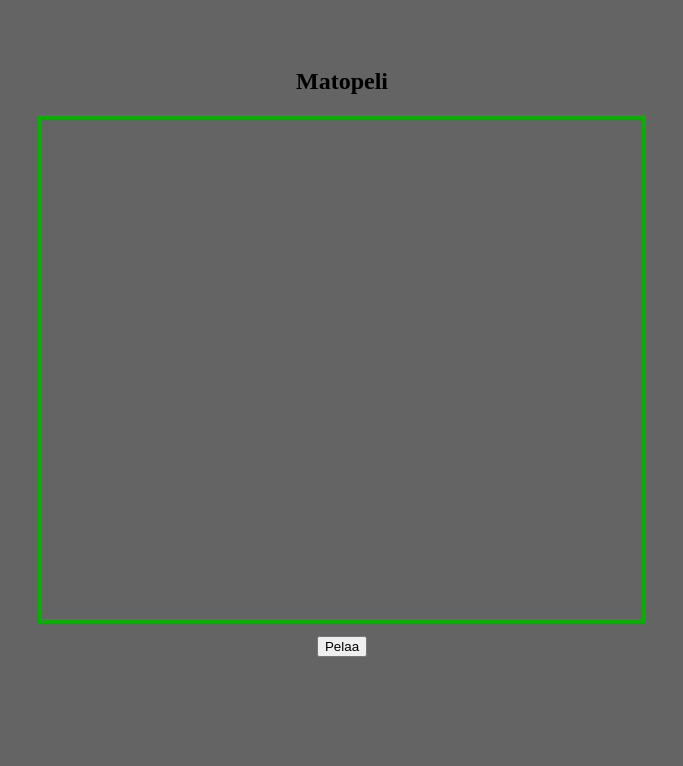
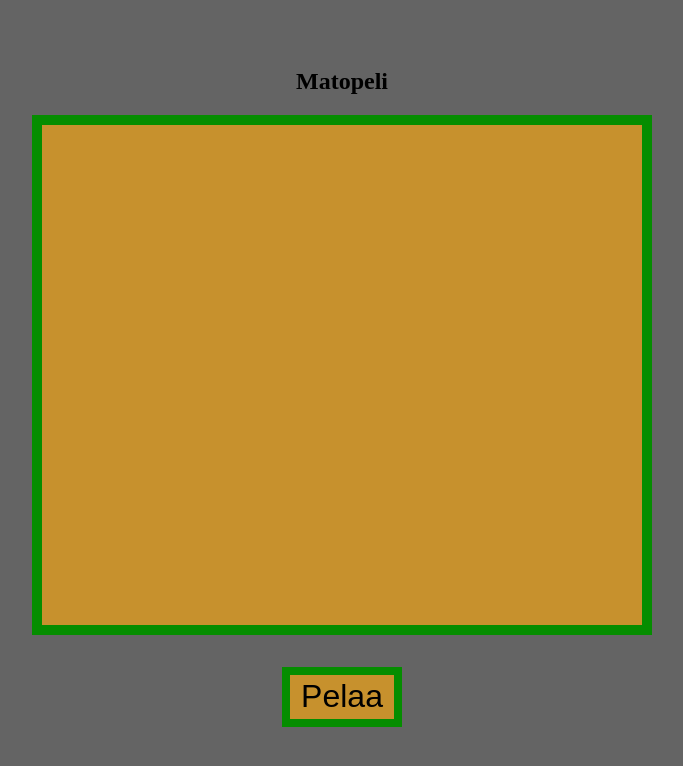
Before and after one commit to LaGyn/canvas_peli, a plain HTML site: page index.html in a window 1280 px wide. Shown: the whole page, without its empty margins (298-981 px from the left). Drawn offline with Linux system fonts and the light colour scheme.

Commit message:
pelialue

```diff
--- a/style.css
+++ b/style.css
@@ -3,7 +3,8 @@ body {
 }
 
 canvas {
-    border: solid 4px rgb(6, 177, 0);
+    border: solid 10px rgb(5, 141, 0);
+    background:rgb(199, 145, 45) ;
 }
 
 #content {
@@ -16,4 +17,13 @@ canvas {
 
 #pelinappi {
     margin: 1em;
+    border: solid 8px rgb(5, 141, 0);
+    background:rgb(199, 145, 45) ;
+    width: 120px;
+    height: 60px;
+    font-size: 2em;
 }
+
+#pelinappi:hover {
+    background:rgb(131, 95, 27) ;
+}
```
